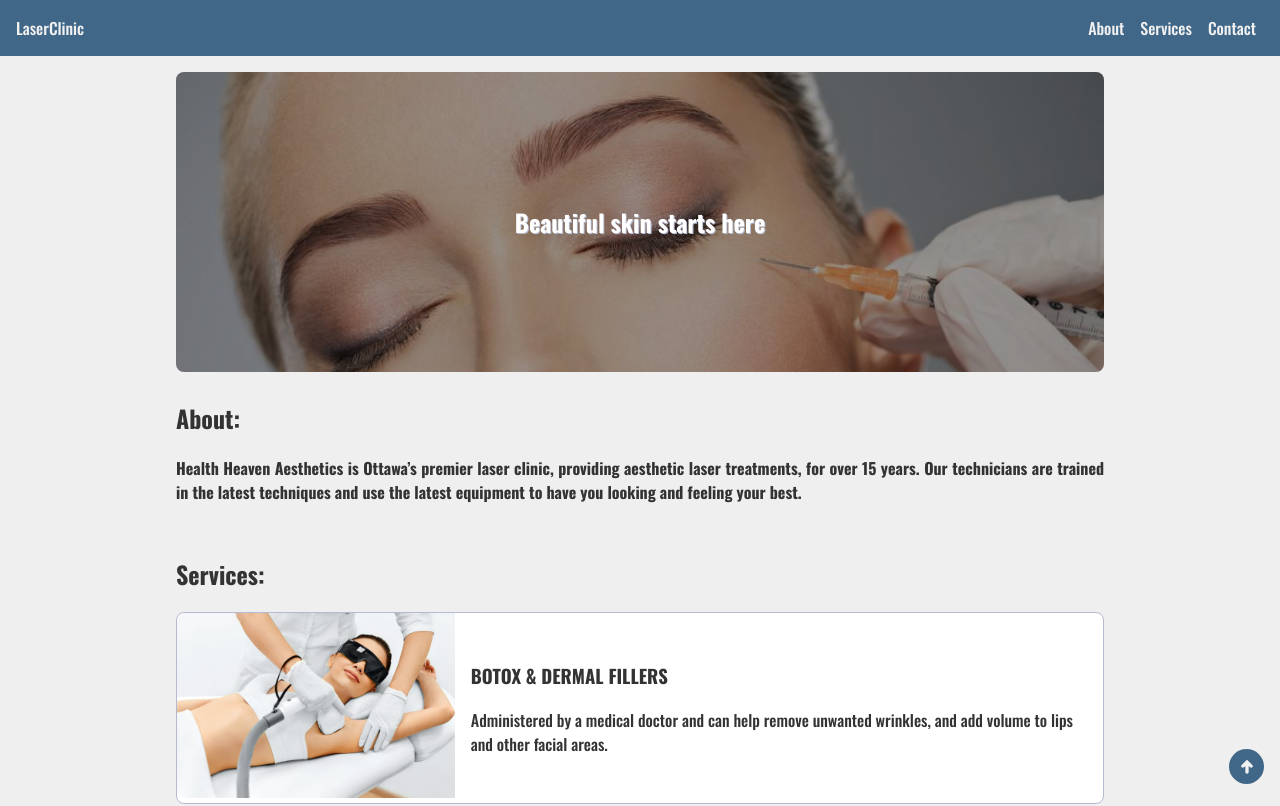
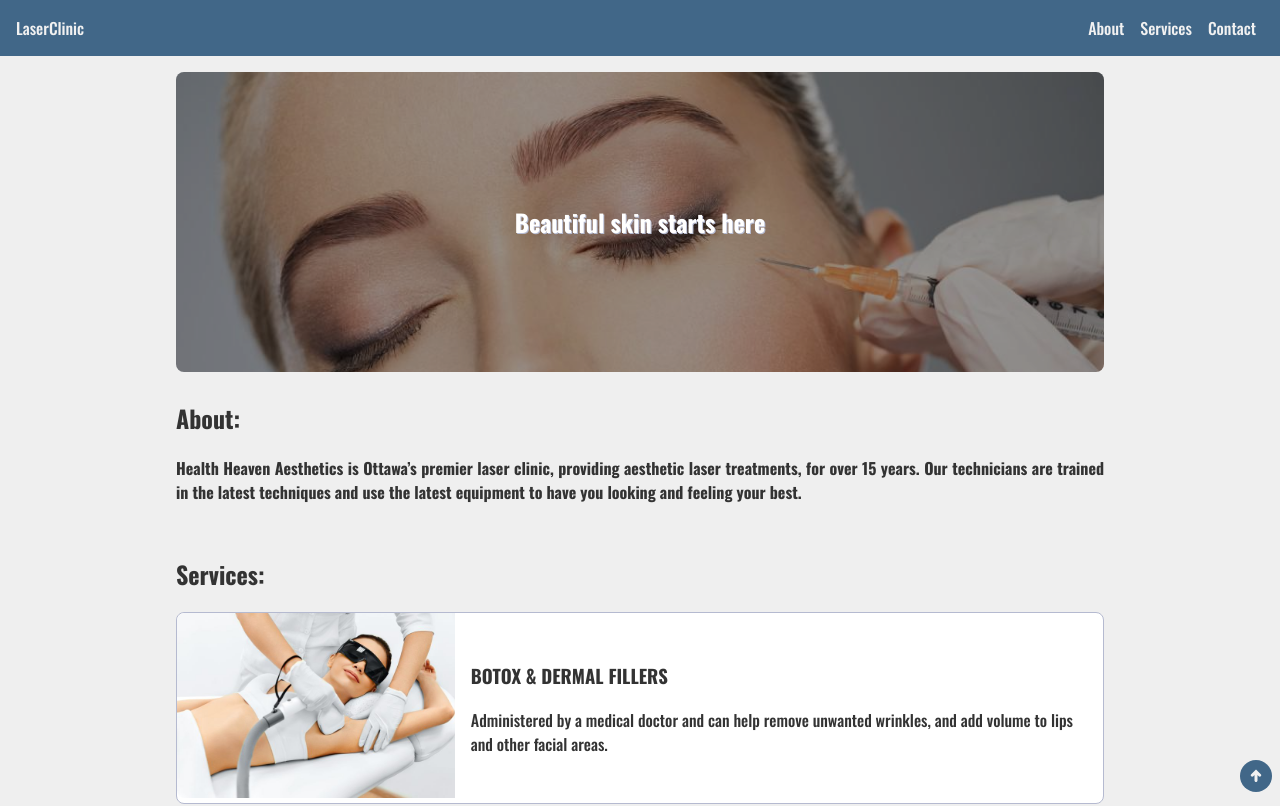
Before and after one commit to LaithAlwani/laser-clinic, a React (Vite) app: page / in a window 1280 px wide. Shown: the top 806 px of the page. Built offline with nearby package versions, Linux system fonts and the light colour scheme.

Commit message:
changes fab dimensions and position

```diff
--- a/src/App.css
+++ b/src/App.css
@@ -54,18 +54,17 @@ nav .mobile-nav{
 }
 
 .fab{
-  width: 35px;
-  height: 35px;
+  width: 2rem;
+  height: 2rem;
   border-radius: 50%;
-
   background: var(--queen-blue);
+  color: var(--white);
   position: fixed;
-  bottom: 0.5rem;
-  right: 0.5rem;
+  bottom: 0;
+  right: 0;
   display: flex;
   justify-content: center;
   align-items: center;
-  color: var(--white);
 }
 /*Navbar ends*/
 
--- a/src/components/Fab.jsx
+++ b/src/components/Fab.jsx
@@ -2,6 +2,6 @@ import {TiArrowUpThick} from "react-icons/ti"
 
 export default function Fab() {
   return (
-    <a href="#app" className="fab" ><TiArrowUpThick size={20} /></a>
+    <a href="#app" className="fab" ><TiArrowUpThick size={18} /></a>
   )
 }
--- a/src/components/Navbar.jsx
+++ b/src/components/Navbar.jsx
@@ -6,7 +6,6 @@ import Fab from "./Fab";
 export default function Navbar() {
   const hash = window.location.hash.split("#")
   const [path, setPath] = useState(hash[1] || null);
-
 
   return (
     <nav>
```
